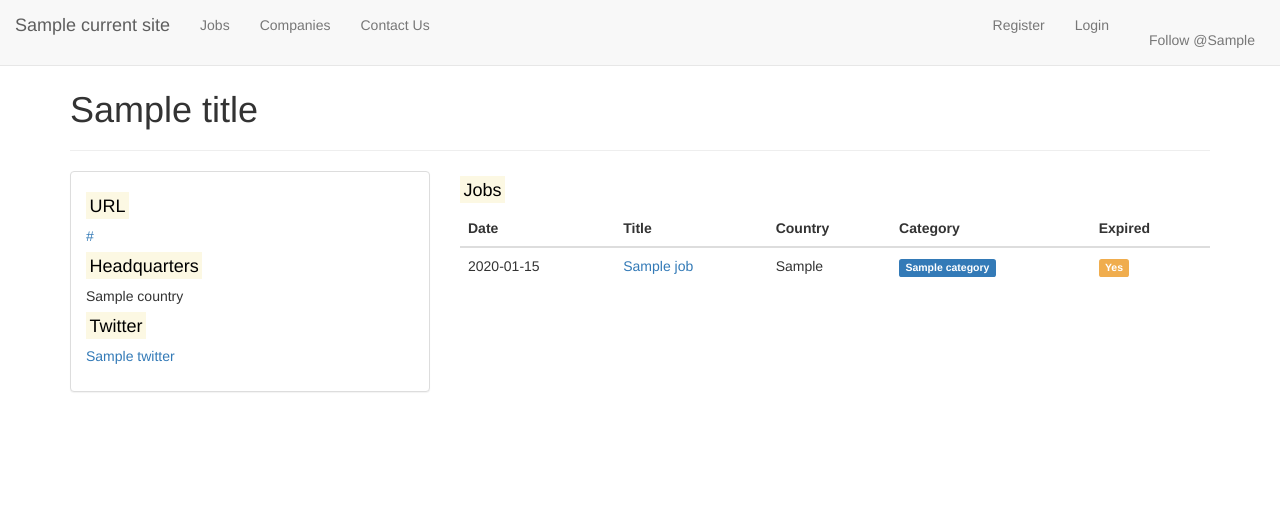
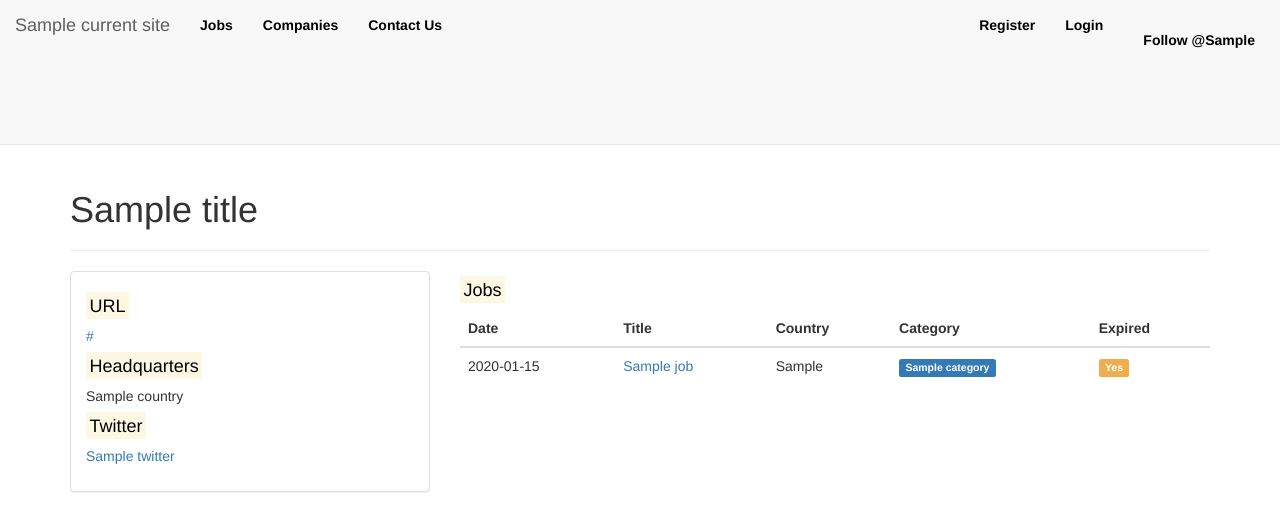
Before and after one commit to tramcar/tramcar, a Django app: template job_board/templates/job_board/companies_show.html in a window 1280 px wide. Shown: the top 531 px of the page. Run offline with Django 3.2, Linux system fonts and the light colour scheme; the template is opened without the code that fills it: most values are stand-ins (such as "Sample title", 1, 10 or a date in 2020); some libraries are stand-ins or nearby versions.

Commit message:
update navigation bar styling

```diff
--- a/job_board/static/job_board/style.css
+++ b/job_board/static/job_board/style.css
@@ -21,3 +21,29 @@
 }
 
 body { padding-top: 70px; }
+
+.navbar-fixed-top {
+  height: 145px;
+}
+
+#navbar {
+  margin-top: 60px;
+  margin-left: 200px;
+}
+
+#navbar.in, #navbar.collapsing {
+  margin-top: 0px;
+}
+
+.nav li a {
+  font-weight: bold;
+  color: black !important;
+}
+
+.nav li a:hover {
+  color: #E9CC1E !important;
+}
+
+.container {
+  margin-top: 100px;
+}
```
